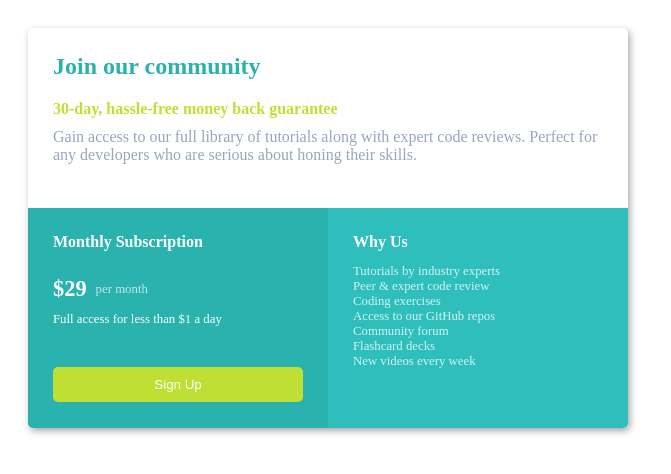
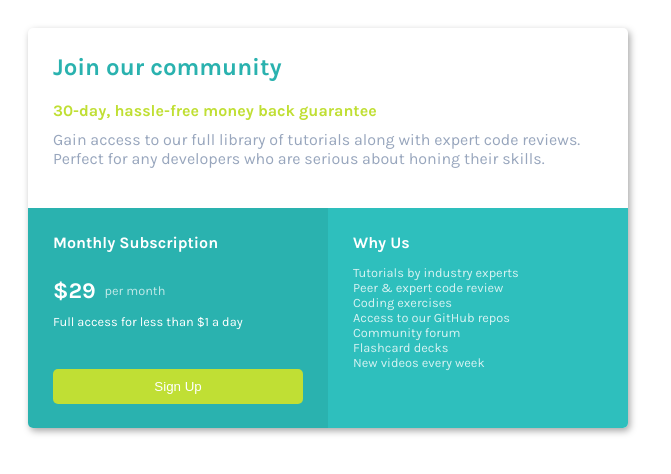
Before and after one commit to internetexplorer0/pricing-card, a plain HTML site: page index.html in a window 1280 px wide. Shown: the whole page, without its empty margins (0-671 px from the left). Drawn offline with Linux system fonts and the light colour scheme.

Commit message:
Update index.html

```diff
--- a/index.html
+++ b/index.html
@@ -5,6 +5,12 @@
     <meta http-equiv="X-UA-Compatible" content="IE=edge" />
     <meta name="viewport" content="width=device-width, initial-scale=1.0" />
     <title>Lesson 7 Challenge Starter</title>
+    <link rel="preconnect" href="https://fonts.googleapis.com">
+<link rel="preconnect" href="https://fonts.gstatic.com" crossorigin>
+<link href="https://fonts.googleapis.com/css2?family=Karla:ital,wght@0,700;1,700&display=swap" rel="stylesheet">
+<link rel="preconnect" href="https://fonts.googleapis.com">
+<link rel="preconnect" href="https://fonts.gstatic.com" crossorigin>
+<link href="https://fonts.googleapis.com/css2?family=Karla:ital@0;1&display=swap" rel="stylesheet">
     <link rel="stylesheet" href="./style.css" />
   </head>
   <body>
```
